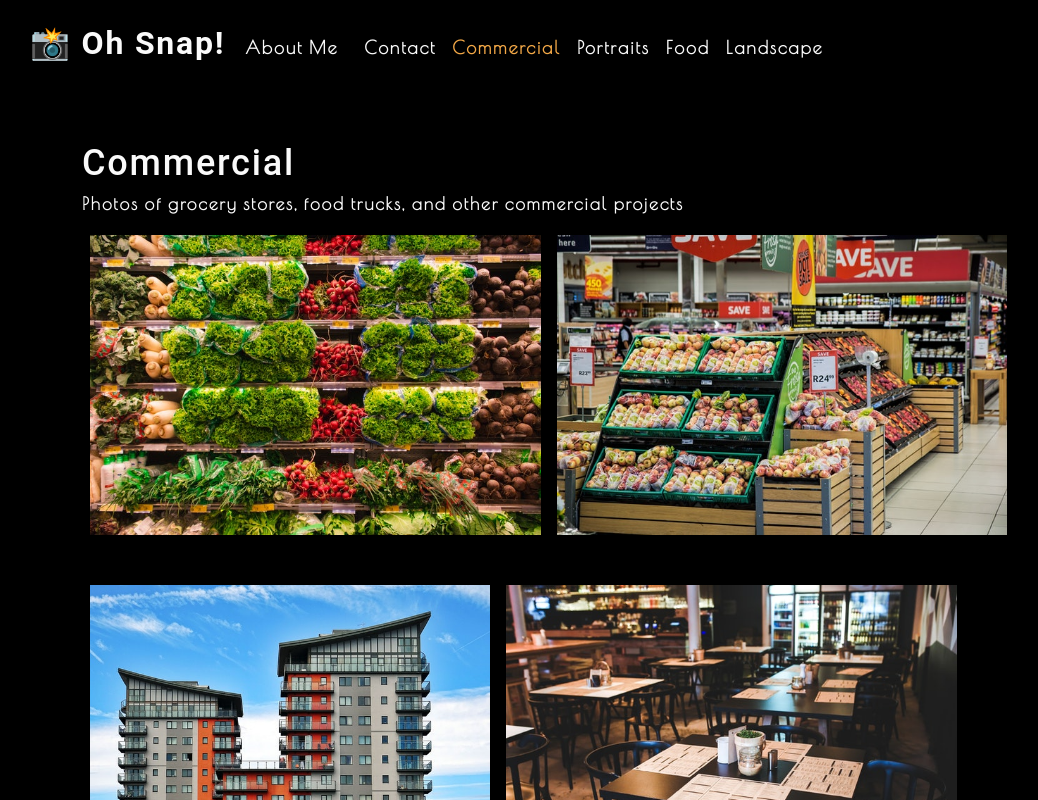
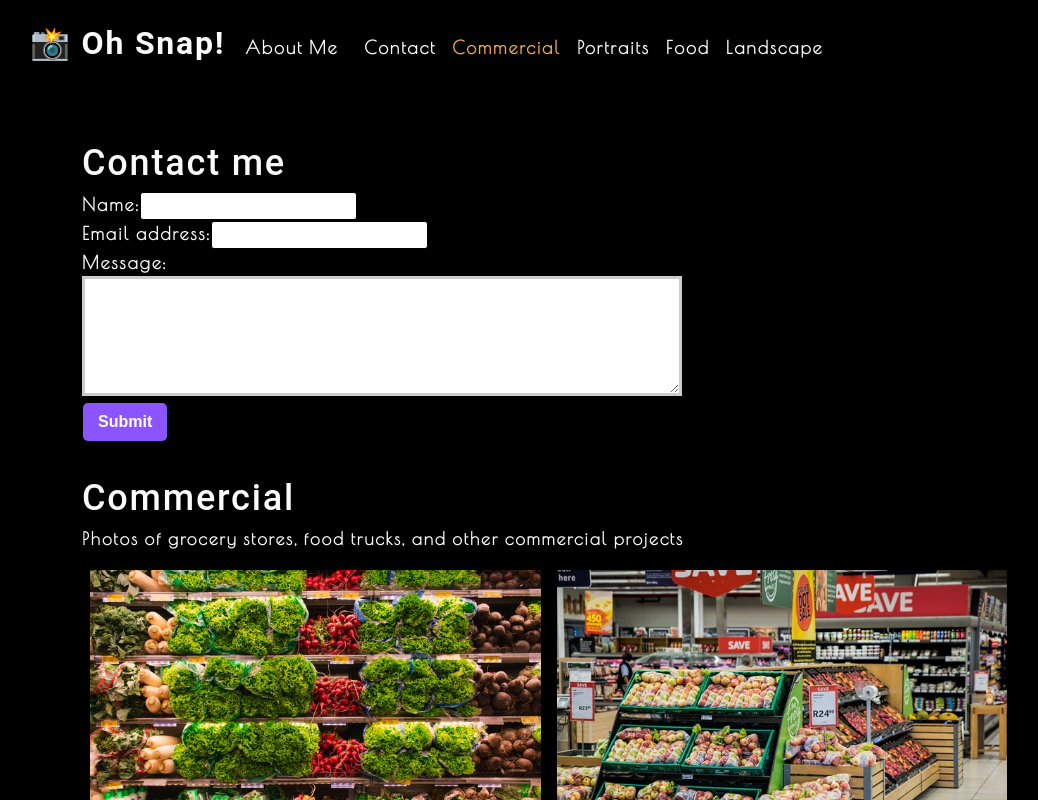
Before and after one commit to rxtATX/photo-port, a React (Create React App) app: page / in a window 1280 px wide. Shown: the top 800 px of the page, without its empty margins (12-1050 px from the left). Built offline with nearby package versions, Linux system fonts and the light colour scheme.

Commit message:
Markup complete for contact feature.

```diff
--- a/src/App.js
+++ b/src/App.js
@@ -3,7 +3,8 @@
 import {
   About,
   Nav,
-  Gallery
+  Gallery,
+  ContactForm
 } from './components';
 
 const App = () => {
@@ -25,6 +26,7 @@
         setCurrentCategory={setCurrentCategory}
         currentCategory={currentCategory}/>
       <main>
+        <ContactForm></ContactForm>
         <Gallery currentCategory={currentCategory} />
         <About />
       </main>
--- /dev/null
+++ b/src/components/Contact/index.js
@@ -0,0 +1,28 @@
+const ContactForm = () => {
+  return (
+    <section>
+      <h1>Contact me</h1>
+      <form id="contact-form">
+        {/* name input */}
+        <div>
+          <label htmlFor="name">Name:</label>
+          <input type="text" name="name" />
+        </div>
+        {/* email input */}
+        <div>
+          <label htmlFor="email">Email address:</label>
+          <input type="email" name="email" />
+        </div>
+        {/* message text area */}
+        <div>
+          <label htmlFor="message">Message:</label>
+          <textarea name="message" rows="5" />
+        </div>
+        {/* submit button */}
+        <button type="submit">Submit</button>
+      </form>
+    </section>
+  )
+}
+
+export default ContactForm;
--- a/src/components/index.js
+++ b/src/components/index.js
@@ -2,3 +2,4 @@
 export { default as Nav } from './Nav';
 export { default as Gallery } from './Gallery';
 export { default as PhotoList } from './PhotoList';
+export { default as ContactForm } from './Contact';
```
